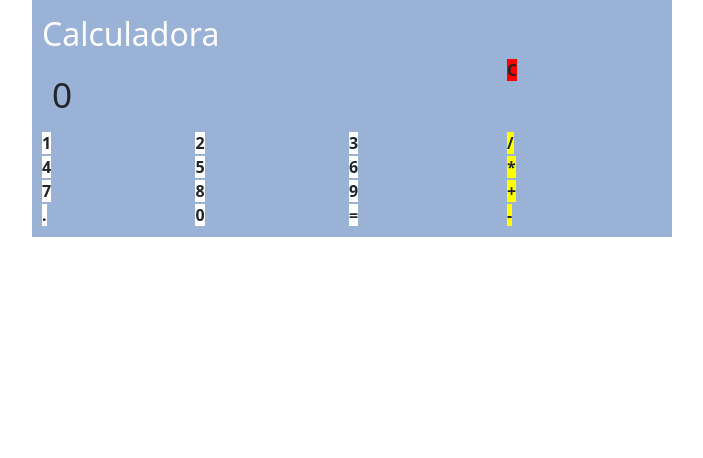
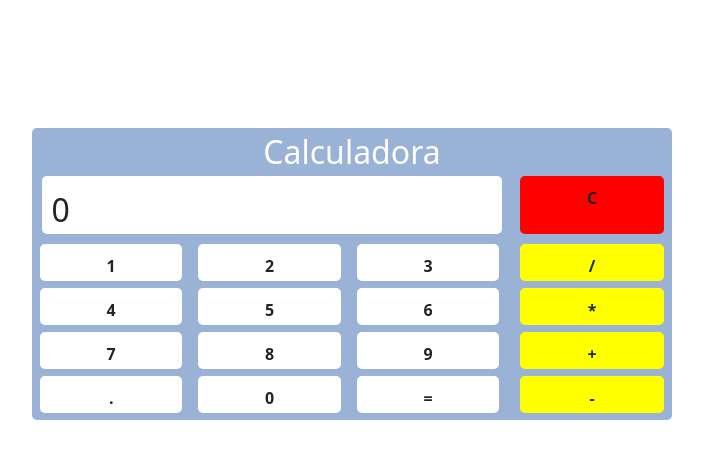
Before and after one commit to DaniloCastroA/projeto-angular-calculadora, an Angular app in the folder calculadora/: page / in a window 1280 px wide. Shown: the top 458 px of the page, without its empty margins (288-991 px from the left). Built offline with nearby package versions, Linux system fonts and the light colour scheme.

Commit message:
Inserindo meus proprios botoes

```diff
--- a/calculadora/src/app/app.component.css
+++ b/calculadora/src/app/app.component.css
@@ -1,12 +1,15 @@
 .centralizar-calculadora {
+  margin-top: 10%;
   display: flex;
   justify-content: center;
+
 }
 .calculadora-top {
-    padding: 10px;
     width: 50%;
     height: 100%;
     background-color: #9ab2d6;
+    text-align: center;  /* Centraliza os botões horizontalmente */
+    border-radius: 5px;      /* Bordas arredondadas */
 }
 
 .calculadora-title{
--- a/calculadora/src/app/botoes-calculadora/botoes-calculadora.component.css
+++ b/calculadora/src/app/botoes-calculadora/botoes-calculadora.component.css
@@ -1,15 +1,34 @@
 :host{
   .btn-calculadora {
+
+    display: inline-block;   /* Torna o span comportar-se como um bloco para poder aplicar largura e altura */
+    padding: 10px 20px;      /* Adiciona preenchimento interno */
+    text-align: center;      /* Centraliza o texto */
+    border-radius: 5px;      /* Bordas arredondadas */
+    cursor: pointer;        /* Altera o cursor para indicar que é interativo */
+    transition: background-color 0.3s ease; /* Transição suave para efeitos */
     width: 90%;
     height: 85%;
     font-weight: bold;
     font-size: 1rem;
-    background-color: white;
+
   }
   .btn-calculadora[typeButton="operador"]{
-    background-color: yellow;
+    background-color: rgb(255, 255, 0);
+  }
+  .btn-calculadora[typeButton="operador"]:hover{
+    background-color: rgba(255, 255, 0, 0.595);
   }
   .btn-calculadora[typeButton="c"]{
-    background-color: red;
+    background-color: rgb(255, 0, 0);
+  }
+  .btn-calculadora[typeButton="c"]:hover{
+    background-color: rgb(255, 0, 0,0.595);
+  }
+  .btn-calculadora[typeButton="padrao"]{
+    background-color: rgb(255, 255, 255);
+  }
+  .btn-calculadora[typeButton="padrao"]:hover{
+    background-color: rgb(255, 255, 255,0.595);
   }
 }
--- a/calculadora/src/app/visor-calculadora/visor-calculadora.component.css
+++ b/calculadora/src/app/visor-calculadora/visor-calculadora.component.css
@@ -1,6 +1,10 @@
 .btn-visor {
-  font-size: calc(1rem + 1.5vw);
+  font-size: 2rem;
   padding: 10px;
   width: 96%;
   height: 85%;
+  display: inline-block;
+  text-align: left;
+  background-color: white;
+  border-radius: 5px;      /* Bordas arredondadas */
   }
--- a/calculadora/src/app/visor-calculadora/visor-calculadora.component.html
+++ b/calculadora/src/app/visor-calculadora/visor-calculadora.component.html
@@ -1,3 +1,3 @@
-<div class="btn-visor">
+<span class="btn-visor">
     {{ content }}
-</div>
+</span>
```
